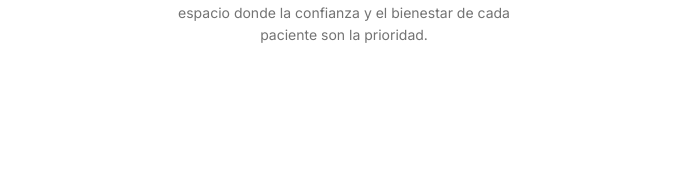
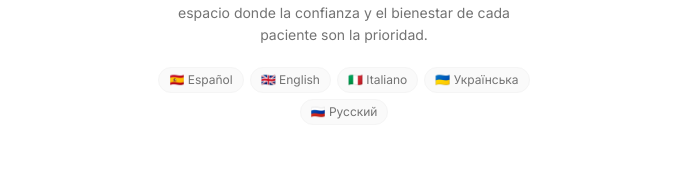
Before and after one commit to lalego/aesthetica-web, a React (Vite) app: page / in a window 1280 px wide. Shown: the part 2889-3064 px from the top of the page, without its empty margins (296-983 px from the left). Built offline with nearby package versions, Linux system fonts and the light colour scheme; no server answers; the database is empty; a web font is replaced by a local one.

Commit message:
feat: idiomas de Alena en su tarjeta

```diff
--- a/src/components/sections/AboutSection.tsx
+++ b/src/components/sections/AboutSection.tsx
@@ -40,6 +40,7 @@ const ABOUT = {
       role: 'Fundadora · Especialista en Estética Avanzada',
       bio: 'Alena es la fundadora y alma de Clínica AestheticA. Con una profunda formación en estética avanzada y una visión centrada en resultados naturales, ha creado un espacio donde la confianza y el bienestar de cada paciente son la prioridad.',
       avatar: '/alena_bio.jpeg',
+      languages: ['🇪🇸 Español', '🇬🇧 English', '🇮🇹 Italiano', '🇺🇦 Українська', '🇷🇺 Русский'],
     },
   ],
 }
@@ -103,7 +104,7 @@ export const AboutSection = () => {
               Tu especialista
             </h3>
             <div className="flex flex-wrap justify-center gap-8">
-              {ABOUT.team.map(({ name, role, bio, avatar }) => (
+              {ABOUT.team.map(({ name, role, bio, avatar, languages }) => (
                 <div
                   key={name}
                   className="flex flex-col items-center text-center max-w-sm space-y-4"
@@ -116,6 +117,15 @@ export const AboutSection = () => {
                     <p className="text-sm text-gold-400 mt-0.5">{role}</p>
                   </div>
                   <p className="text-sm text-neutral-500 leading-relaxed">{bio}</p>
+                  {languages && (
+                    <div className="flex flex-wrap justify-center gap-1.5 pt-1">
+                      {languages.map((lang) => (
+                        <span key={lang} className="text-xs bg-neutral-50 border border-neutral-100 text-neutral-500 px-2.5 py-1 rounded-full">
+                          {lang}
+                        </span>
+                      ))}
+                    </div>
+                  )}
                 </div>
               ))}
             </div>
```
